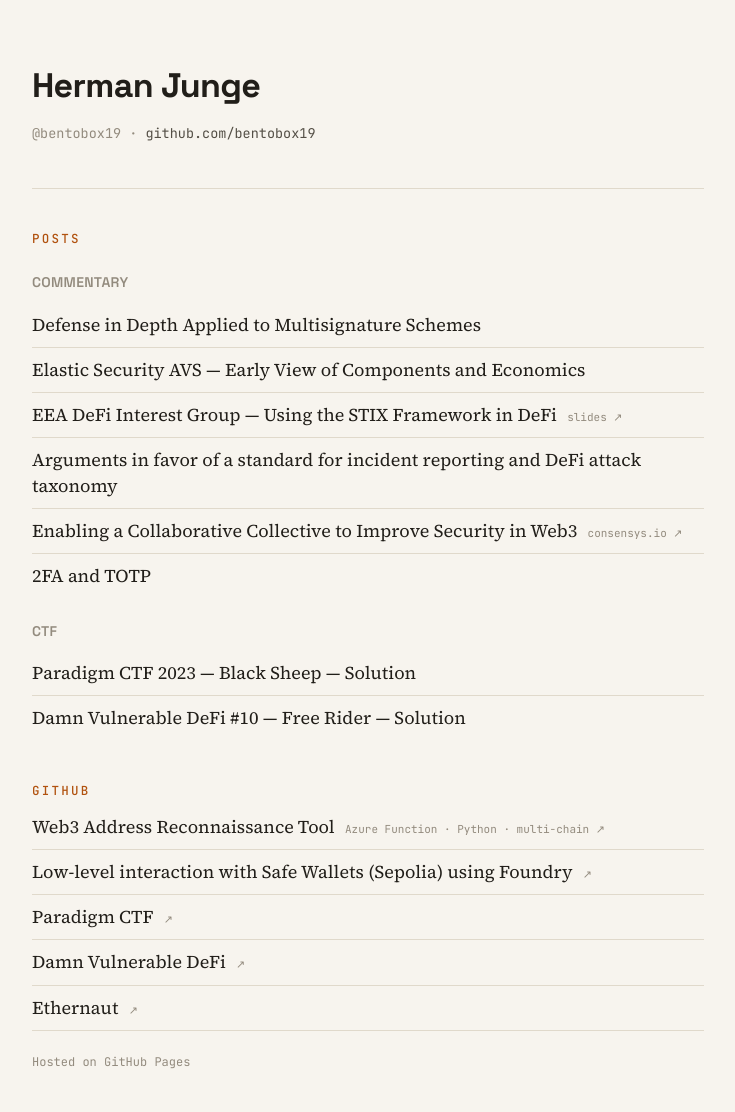
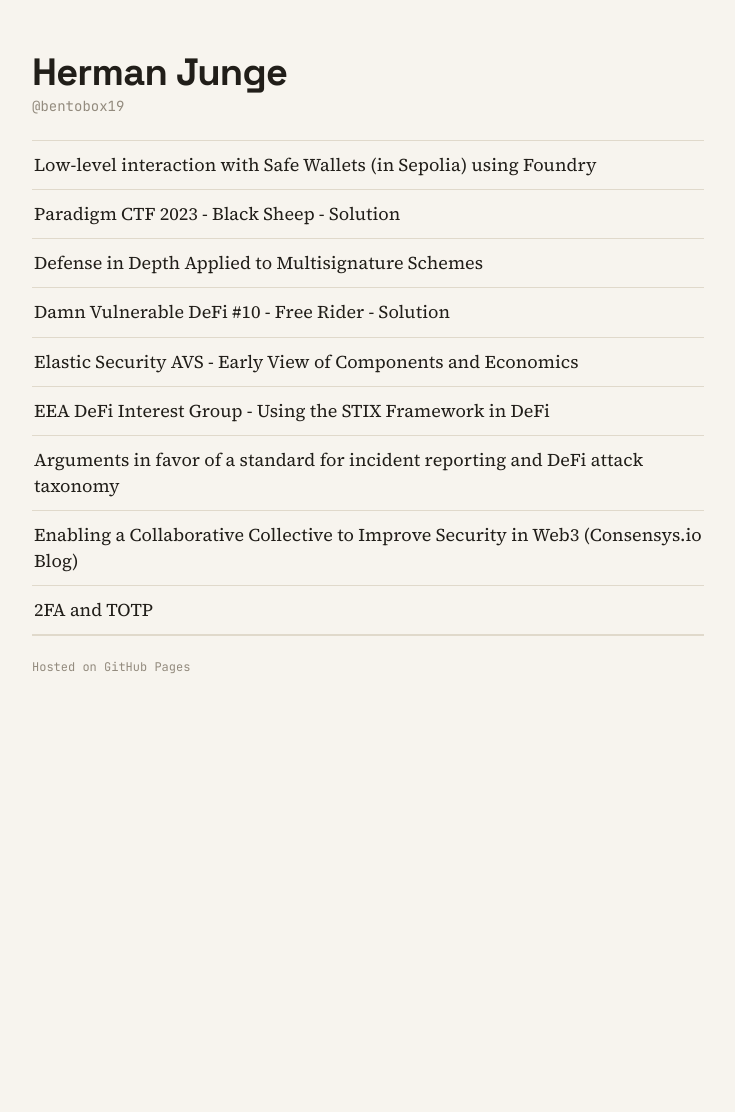
Before and after one commit to bentobox19/bentobox19.github.io, a Jekyll site: the page built from README.md, in a window 1280 px wide. Shown: the whole page, without its empty margins (272-1007 px from the left). Built offline with Jekyll 4.4.1, drawn with Linux system fonts in a browser that asks for light colours; after the commit the page ends 900 px from its top, so only the background shows below that.

Commit message:
Thu Jul  9 19:25:09 -04 2026

```diff
--- a/_config.yml
+++ b/_config.yml
@@ -2,6 +2,7 @@ title: Herman Junge
 description: "@bentobox19"
 url: "https://bentobox19.github.io"
 
+permalink: pretty
 markdown: kramdown
 kramdown:
   input: GFM
@@ -17,7 +18,6 @@ defaults:
       layout: post
 
 exclude:
-  - README.md
   - gp
   - Gemfile
   - Gemfile.lock
--- /dev/null
+++ b/_layouts/home.html
@@ -0,0 +1,6 @@
+---
+layout: default
+---
+<div class="home-body">
+  {{ content }}
+</div>
--- a/assets/css/style.css
+++ b/assets/css/style.css
@@ -23,21 +23,17 @@ body{
 a{color:var(--amber);text-decoration:none;border-bottom:1px solid transparent;transition:border-color .15s}
 a:hover{border-color:var(--amber)}
 
-/* ---------- Index ---------- */
-header.masthead{padding:58px 0 30px;border-bottom:1px solid var(--rule)}
-h1.name{font-family:"Space Grotesk",sans-serif;font-weight:700;letter-spacing:-.02em;font-size:34px;margin:0}
-.handle{font-family:"JetBrains Mono",monospace;font-size:13.5px;color:var(--ink-faint);margin-top:8px}
-.handle a{color:var(--ink-soft)}
-.handle a:hover{color:var(--amber);border-color:var(--amber)}
-.index-section{margin-top:40px}
-.index-section h2{font-family:"JetBrains Mono",monospace;font-weight:500;font-size:12.5px;letter-spacing:.18em;text-transform:uppercase;color:var(--amber);margin:0 0 4px}
-.index-section h3{font-family:"Space Grotesk",sans-serif;font-weight:600;font-size:14px;letter-spacing:.02em;color:var(--ink-faint);margin:22px 0 8px;text-transform:uppercase}
-.index-list{list-style:none;margin:0;padding:0}
-.index-list li{padding:9px 0;border-bottom:1px solid var(--rule);line-height:1.45}
-.index-list li:last-child{border-bottom:none}
-.index-list li a{color:var(--ink);border:none}
-.index-list li a:hover{color:var(--amber)}
-.ext{font-family:"JetBrains Mono",monospace;font-size:11px;color:var(--ink-faint);margin-left:6px}
+/* ---------- Home (rendered from README.md) ---------- */
+.home-body{padding-top:52px}
+.home-body h1{font-family:"Space Grotesk",sans-serif;font-weight:700;letter-spacing:-.02em;font-size:38px;margin:0 0 2px;line-height:1.08}
+/* the "@bentobox19" line sits as its own paragraph right after the h1 */
+.home-body h1 + p{font-family:"JetBrains Mono",monospace;font-size:14px;color:var(--ink-faint);margin:0 0 4px}
+.home-body h2{font-family:"JetBrains Mono",monospace;font-weight:500;font-size:12.5px;letter-spacing:.18em;text-transform:uppercase;color:var(--amber);margin:34px 0 10px}
+.home-body ul{list-style:none;margin:22px 0 0;padding:0;border-top:1px solid var(--rule)}
+.home-body li{padding:11px 2px;border-bottom:1px solid var(--rule);line-height:1.45;color:var(--ink)}
+.home-body li a{color:var(--ink);border:none}
+.home-body li a:hover{color:var(--amber)}
+.home-body p{color:var(--ink-soft)}
 
 /* ---------- Post ---------- */
 .post .back{font-family:"JetBrains Mono",monospace;font-size:13px;margin:34px 0 0}
--- a/index.md
+++ /dev/null
@@ -1,39 +0,0 @@
----
-layout: default
-title: Index
----
-<header class="masthead">
-  <h1 class="name">Herman Junge</h1>
-  <p class="handle">@bentobox19 · <a href="https://github.com/bentobox19">github.com/bentobox19</a></p>
-</header>
-
-<section class="index-section">
-<h2>Posts</h2>
-
-<h3>Commentary</h3>
-<ul class="index-list">
-<li><a href="{{ '/posts/defense-in-depth-applied-to-multisig-schemes' | relative_url }}">Defense in Depth Applied to Multisignature Schemes</a></li>
-<li><a href="{{ '/posts/elastic-security-avs-early-view' | relative_url }}">Elastic Security AVS — Early View of Components and Economics</a></li>
-<li><a href="https://docs.google.com/presentation/d/1blEcnb3_gDfEoR99VfDTm7JXmLZyPsiJoSo_IgDAbRo/edit">EEA DeFi Interest Group — Using the STIX Framework in DeFi <span class="ext">slides ↗</span></a></li>
-<li><a href="{{ '/posts/stix-and-defi-attack-taxonomy' | relative_url }}">Arguments in favor of a standard for incident reporting and DeFi attack taxonomy</a></li>
-<li><a href="https://consensys.io/blog/enabling-collaborative-collective-improve-security-web3">Enabling a Collaborative Collective to Improve Security in Web3 <span class="ext">consensys.io ↗</span></a></li>
-<li><a href="{{ '/posts/2fa-and-totp' | relative_url }}">2FA and TOTP</a></li>
-</ul>
-
-<h3>CTF</h3>
-<ul class="index-list">
-<li><a href="{{ '/posts/paradigm-ctf-2023-black-sheep' | relative_url }}">Paradigm CTF 2023 — Black Sheep — Solution</a></li>
-<li><a href="{{ '/posts/dvd-10-free-rider-challenge' | relative_url }}">Damn Vulnerable DeFi #10 — Free Rider — Solution</a></li>
-</ul>
-</section>
-
-<section class="index-section">
-<h2>GitHub</h2>
-<ul class="index-list">
-<li><a href="https://github.com/bentobox19/web3-address-recon-azure-fn">Web3 Address Reconnaissance Tool <span class="ext">Azure Function · Python · multi-chain ↗</span></a></li>
-<li><a href="https://github.com/bentobox19/poc-foundry-safe-sepolia">Low-level interaction with Safe Wallets (Sepolia) using Foundry <span class="ext">↗</span></a></li>
-<li><a href="https://github.com/bentobox19/paradigm-ctf/">Paradigm CTF <span class="ext">↗</span></a></li>
-<li><a href="https://github.com/bentobox19/damn-vulnerable-defi">Damn Vulnerable DeFi <span class="ext">↗</span></a></li>
-<li><a href="https://github.com/bentobox19/ethernaut">Ethernaut <span class="ext">↗</span></a></li>
-</ul>
-</section>
```
Also changed, not shown: README.md (+10 -0 lines).
